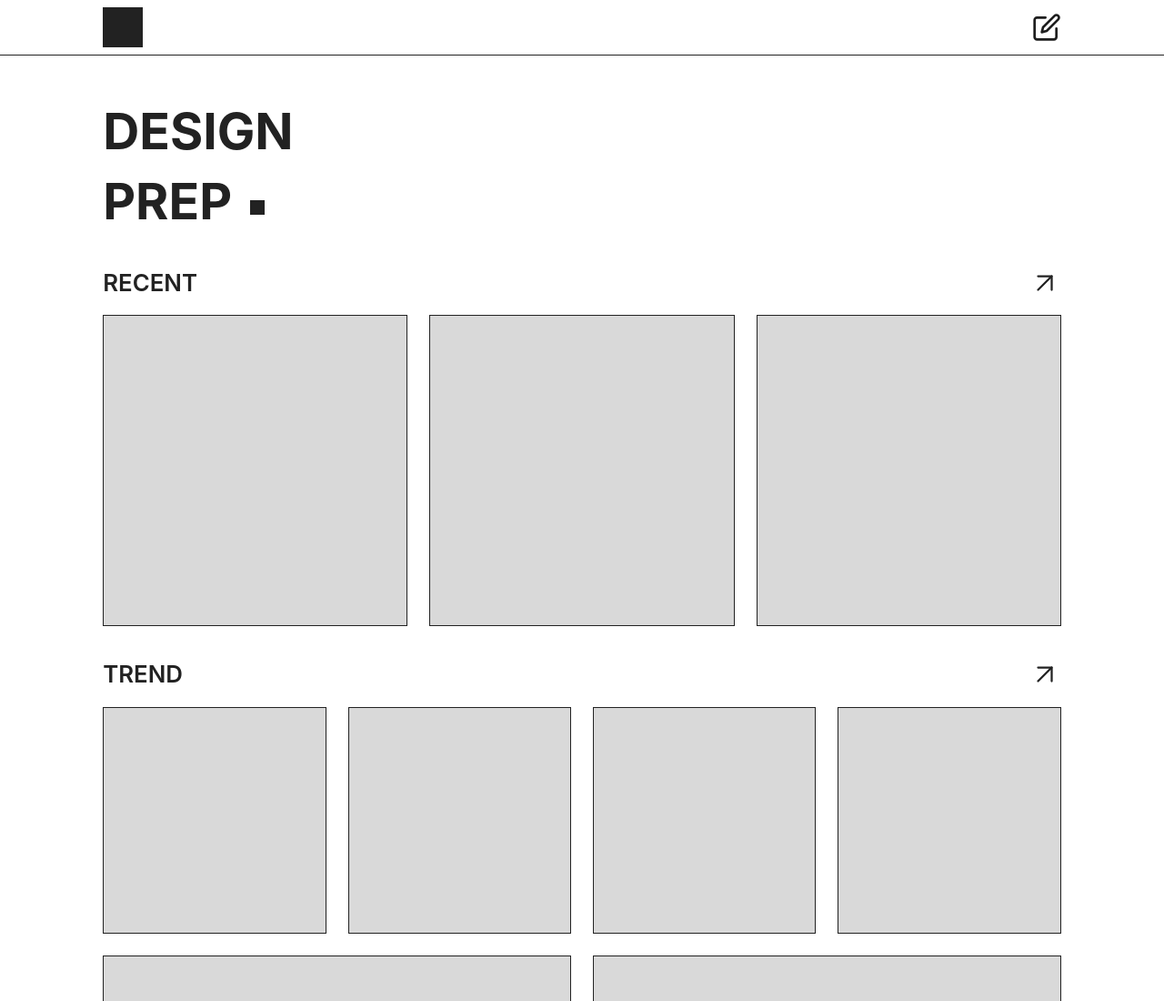
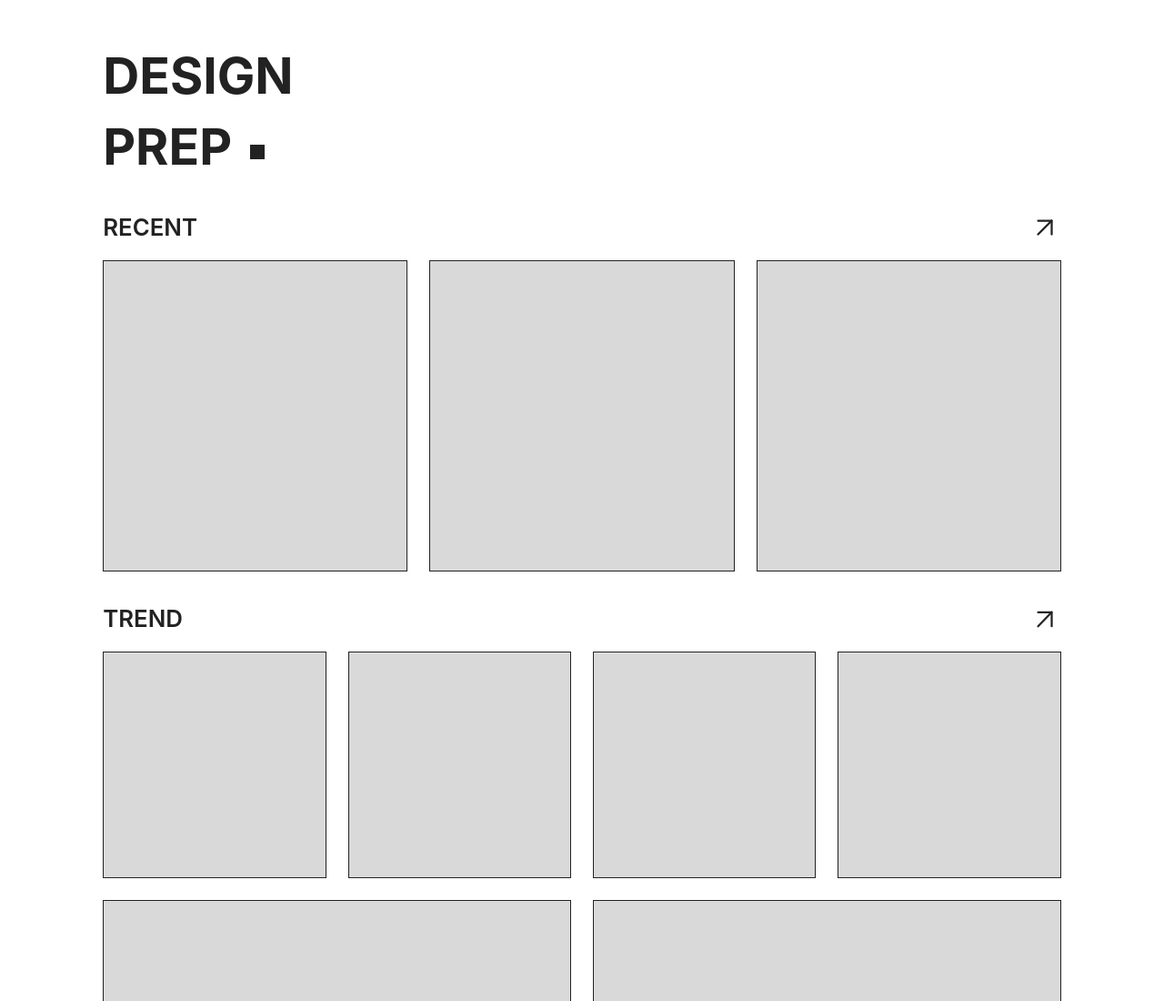
Before and after one commit to kgonie/class-examples, a plain HTML site: page index.html in a window 1280 px wide. Shown: the top 1100 px of the page at 91% size. Drawn offline with Linux system fonts and the light colour scheme; a web font is replaced by a local one.

Commit message:
메인페이지 헤더 제거 (헤더 CSS와 수업 예제 페이지는 그대로 유지)
Co-Authored-By: Claude Opus 5.5 <noreply@anthropic.com>
Claude-Session: https://claude.ai/code/session_0149SVSXSn7Ywi9rULCEKgDa

```diff
--- a/index.html
+++ b/index.html
@@ -11,23 +11,6 @@
   <link rel="stylesheet" href="css/style.css">
 </head>
 <body>
-
-  <!-- ================= HEADER ================= -->
-  <header class="header">
-    <div class="container header__inner">
-      <a href="#" class="logo" aria-label="홈으로"></a>
-
-      <!-- 모바일 전용(~767px): 햄버거 메뉴 버튼 -->
-      <button type="button" class="btn-menu mo-only" aria-label="메뉴 열기"></button>
-
-      <!-- 768px 이상: 유틸 메뉴 -->
-      <div class="header__util pc-only">
-        <ul class="gnb">
-          <li><a href="clamp/" class="gnb__item" aria-label="clamp · rem · vw 수업 예제" title="clamp · rem · vw 수업 예제"><img src="images/icon-edit.svg" alt="" width="32" height="32"></a></li>
-        </ul>
-      </div>
-    </div>
-  </header>
 
   <!-- ================= MAIN ================= -->
   <main class="main container">
```
